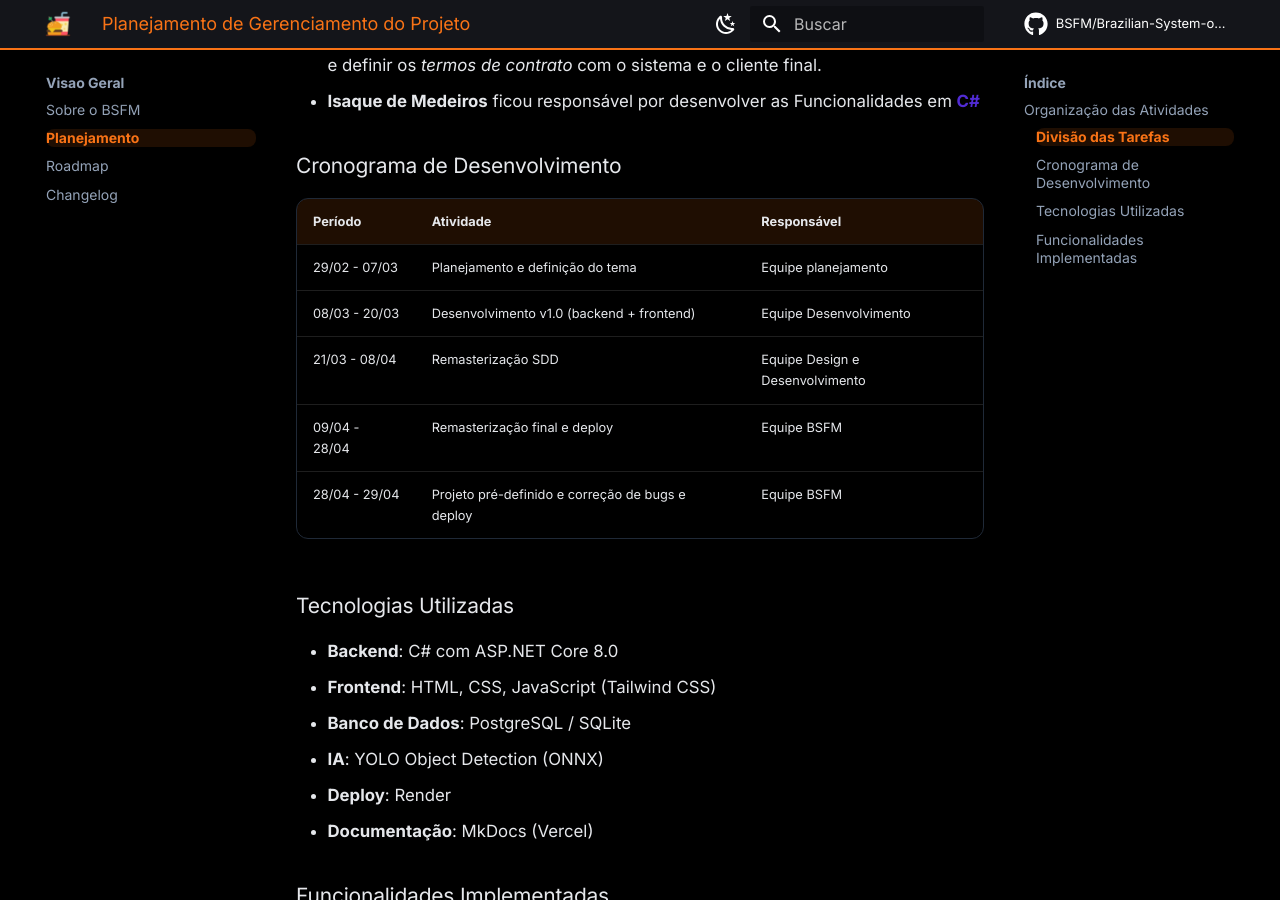
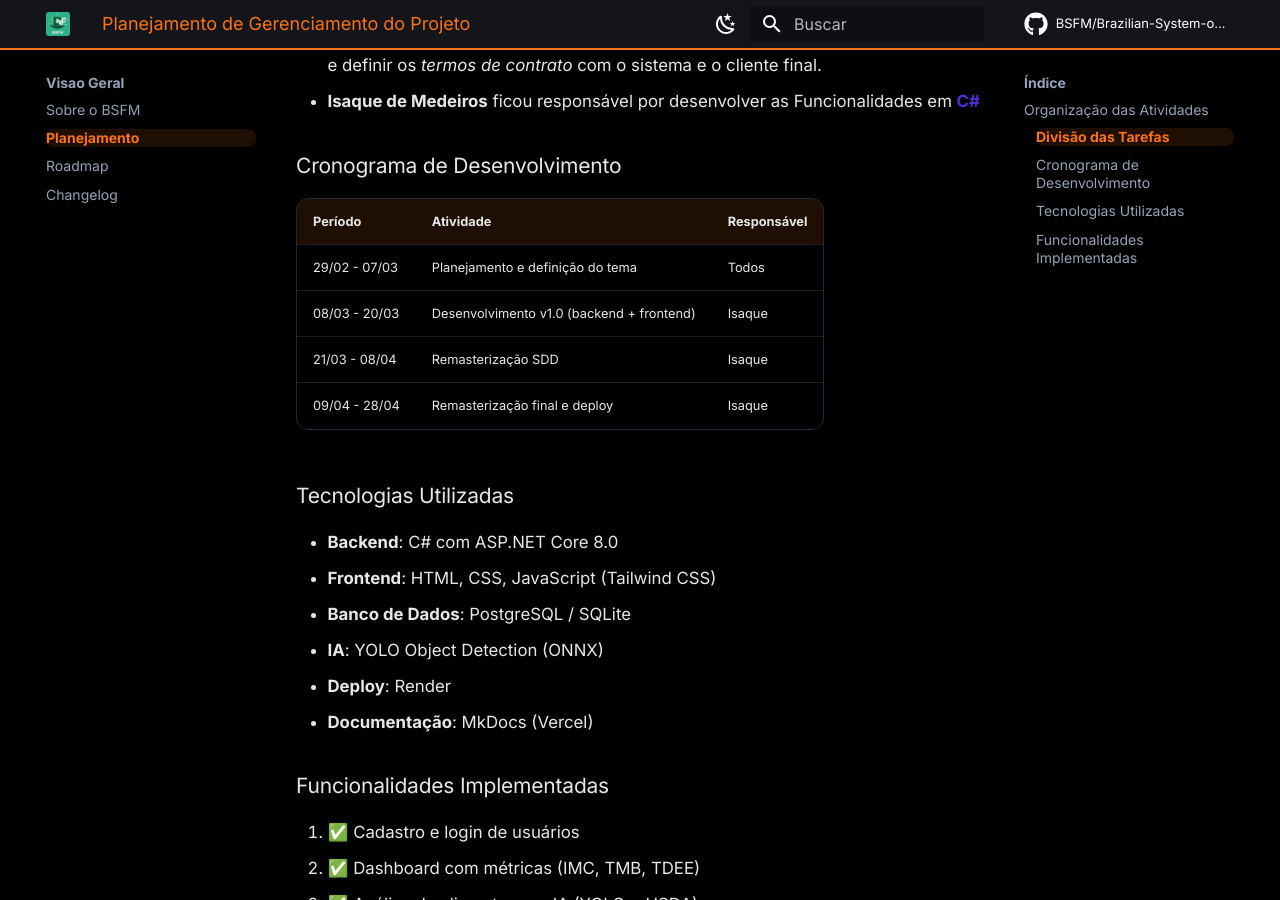
Before and after one commit to Isaque-Medeiros/pim-03semestre-ads, an MkDocs documentation site: the page built from docs/bsfm/planejamento.md, in a window 1280 px wide and 900 px high, scrolled down 599 px. Built offline with MkDocs 1.6.1 and Material for MkDocs 9.7.7, drawn with Linux system fonts in a browser that asks for light colours; comment, search, counter and statistics services are not loaded.

Commit message:
alteração

```diff
--- a/docs/bsfm/planejamento.md
+++ b/docs/bsfm/planejamento.md
@@ -23,11 +23,10 @@ A divisão das tarefas ficou assim:
 
 | Período | Atividade | Responsável |
 |---------|-----------|-------------|
-| 29/02 - 07/03 | Planejamento e definição do tema | Equipe planejamento |
-| 08/03 - 20/03 | Desenvolvimento v1.0 (backend + frontend) | Equipe Desenvolvimento |
-| 21/03 - 08/04 | Remasterização SDD | Equipe Design e Desenvolvimento |
-| 09/04 - 28/04 | Remasterização final e deploy | Equipe BSFM |
-| 28/04 - 29/04 | Projeto pré-definido e correção de bugs e deploy | Equipe BSFM |
+| 29/02 - 07/03 | Planejamento e definição do tema | Todos |
+| 08/03 - 20/03 | Desenvolvimento v1.0 (backend + frontend) | Isaque |
+| 21/03 - 08/04 | Remasterização SDD | Isaque |
+| 09/04 - 28/04 | Remasterização final e deploy | Isaque |
 
 ### Tecnologias Utilizadas
 
--- a/mkdocs.yml
+++ b/mkdocs.yml
@@ -7,8 +7,8 @@ use_directory_urls: false
 theme:
   name: material
   language: pt-BR
-  logo: stylesheets/images/favicon.png
-  favicon: stylesheets/images/favicon.png
+  logo: stylesheets/images/logobsfm.png
+  favicon: stylesheets/images/Iconebsfm.png
   palette:
     - scheme: slate
       primary: black
```
Also changed, not shown: docs/index.md (+7 -7 lines), Iconebsfm.png (added), docs/stylesheets/images/Iconebsfm.png (added), docs/stylesheets/images/favicon.svg (added), docs/stylesheets/images/logobsfm.png (added), logobsfm.png (added).
